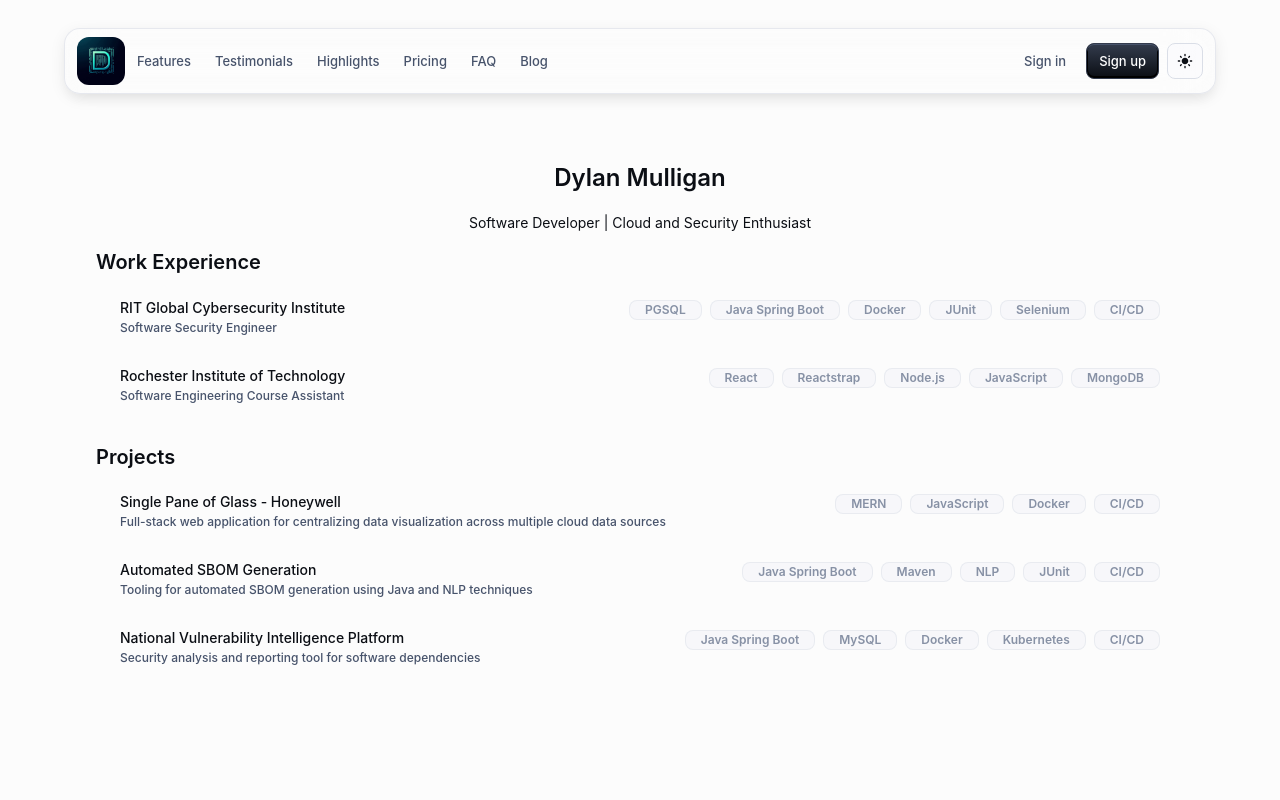
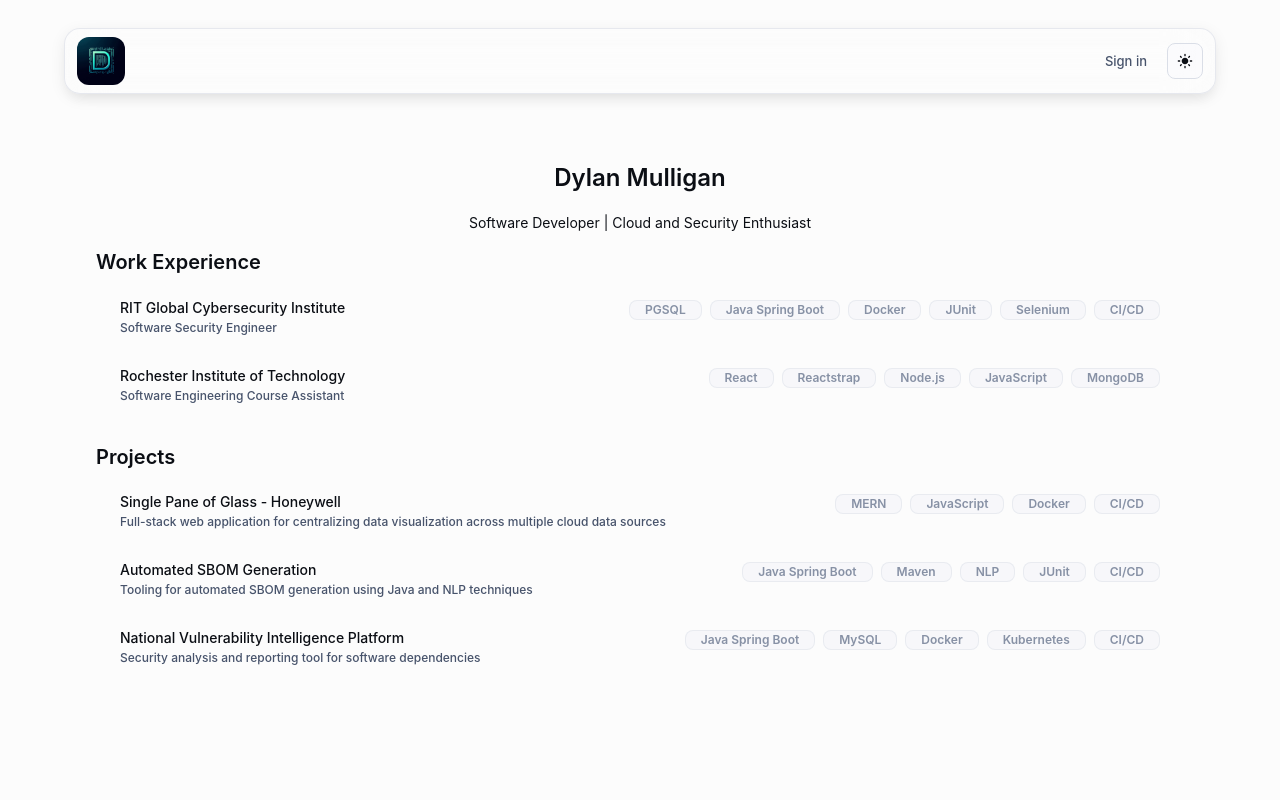
Before and after one commit to dylan-mulligan/personal-website, a React (Create React App) app: page / in a window 1280 px wide. Shown: the top 800 px of the page. Built offline with nearby package versions, Linux system fonts and the light colour scheme; the HTML template or start-up script is replaced by a standard one.

Commit message:
NavBar.tsx cleanup

```diff
--- a/src/components/NavBar.tsx
+++ b/src/components/NavBar.tsx
@@ -52,30 +52,10 @@ export default function NavBar() {
         <StyledToolbar variant="dense" disableGutters>
           <Box sx={{ flexGrow: 1, display: 'flex', alignItems: 'center', px: 0 }}>
             <Logo />
-            <Box sx={{ display: { xs: 'none', md: 'flex' } }}>
-              <Button variant="text" color="info" size="small">
-                Features
-              </Button>
-              <Button variant="text" color="info" size="small">
-                Testimonials
-              </Button>
-              <Button variant="text" color="info" size="small">
-                Highlights
-              </Button>
-              <Button variant="text" color="info" size="small">
-                Pricing
-              </Button>
-              <Button variant="text" color="info" size="small" sx={{ minWidth: 0 }}>
-                FAQ
-              </Button>
-              <Button variant="text" color="info" size="small" sx={{ minWidth: 0 }}>
-                Blog
-              </Button>
-            </Box>
           </Box>
           <Box
             sx={{
-              display: { xs: 'none', md: 'flex' },
+              display: { xs: 'none', sm: 'flex' },
               gap: 1,
               alignItems: 'center',
             }}
@@ -83,12 +63,9 @@ export default function NavBar() {
             <Button color="primary" variant="text" size="small">
               Sign in
             </Button>
-            <Button color="primary" variant="contained" size="small">
-              Sign up
-            </Button>
             <ColorModeIconDropdown />
           </Box>
-          <Box sx={{ display: { xs: 'flex', md: 'none' }, gap: 1 }}>
+          <Box sx={{ display: { xs: 'flex', sm: 'none' }, gap: 1 }}>
             <ColorModeIconDropdown size="medium" />
             <IconButton aria-label="Menu button" onClick={toggleDrawer(true)}>
               <MenuIcon />
@@ -114,18 +91,6 @@ export default function NavBar() {
                     <CloseRoundedIcon />
                   </IconButton>
                 </Box>
-                <MenuItem>Features</MenuItem>
-                <MenuItem>Testimonials</MenuItem>
-                <MenuItem>Highlights</MenuItem>
-                <MenuItem>Pricing</MenuItem>
-                <MenuItem>FAQ</MenuItem>
-                <MenuItem>Blog</MenuItem>
-                <Divider sx={{ my: 3 }} />
-                <MenuItem>
-                  <Button color="primary" variant="contained" fullWidth>
-                    Sign up
-                  </Button>
-                </MenuItem>
                 <MenuItem>
                   <Button color="primary" variant="outlined" fullWidth>
                     Sign in
```
